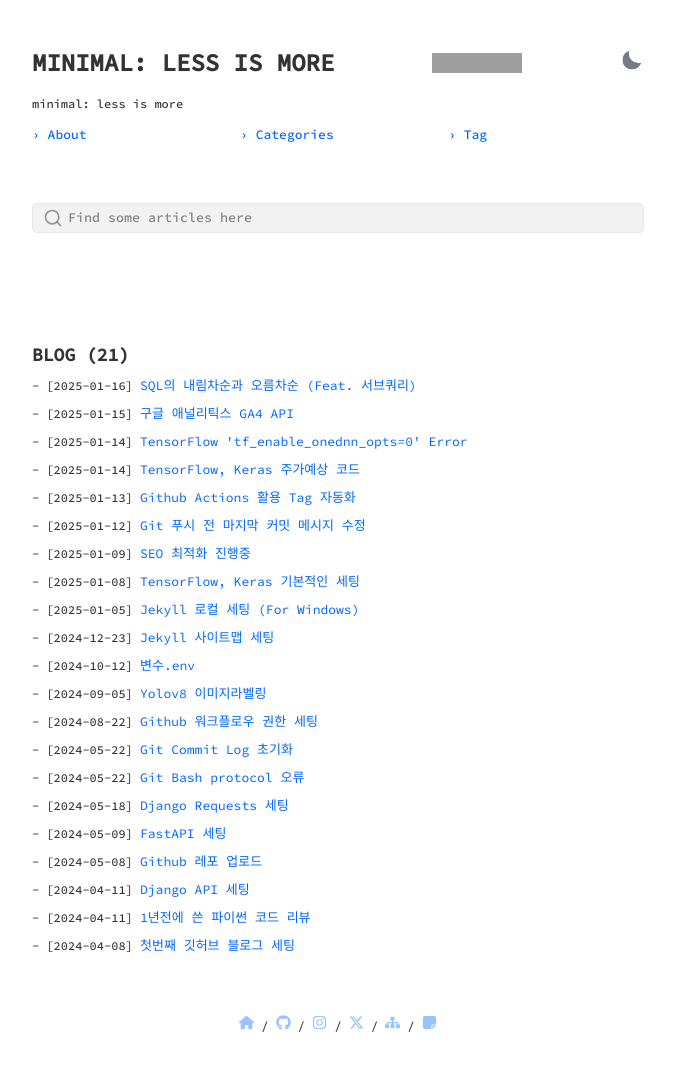
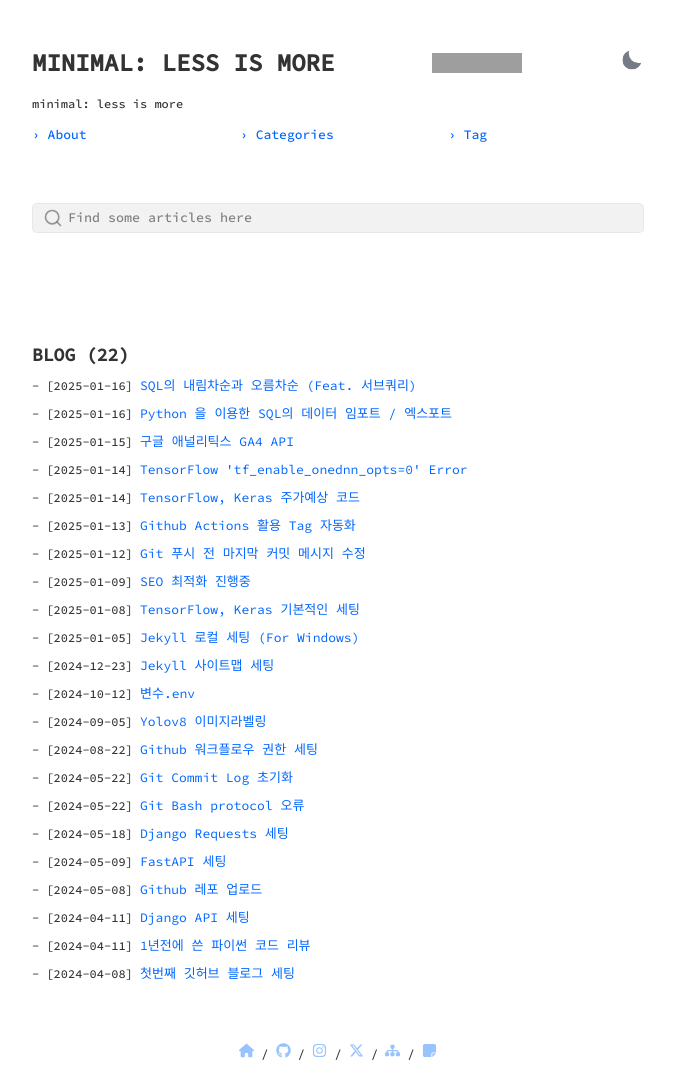
Before and after one commit to pozuhtuhv/pozuhtuhv.github.io, a Jekyll site: the page built from index.html, in a window 1280 px wide. Shown: the whole page, without its empty margins (302-977 px from the left). Built offline with Jekyll 4.4.1, drawn with Linux system fonts in a browser that asks for light colours; before the commit the page ends 1045 px from its top, so only the background shows below that; some of the changed lines change nothing that is shown; grey boxes are pictures that could not be loaded.

Commit message:
(edit) categories

````diff
--- /dev/null
+++ b/_posts/2025-01-16-python-sql-import-export.md
@@ -0,0 +1,64 @@
+---
+title: Python 을 이용한 SQL의 데이터 임포트 / 엑스포트
+description: MySQL import export code
+layout: post
+categories: Python
+published: true
+date_published: 2025-01-16
+date_modified: 2025-01-16
+tag: [python, sql, database]
+---
+---
+## Table of contents
+{: .no_toc .text-delta }
+
+1. TOC
+{:toc}
+---
+
+<!-- 글의 제목은 #
+    나머지 큰 제목은 ##
+    이후 나머지는 3개이상 -->
+
+# MySQL 데이터 입출력
+데이터 임포트 / 엑스포트 할때 사용했던 명령어
+<br>
+
+## 0. Import
+```python
+import pandas as pd
+from sqlalchemy import create_engine
+import pymysql
+
+# CSV 파일을 DataFrame으로 불러오기
+df = pd.read_csv('A.csv')
+
+# MySQL 엔진 생성
+engine = create_engine('mysql+pymysql://user:password@host(ip)/database')
+
+# DataFrame을 MySQL에 업로드
+df.to_sql('table_name', con=engine, if_exists='append', index=False)
+```
+<br>
+- `A.csv` 를 읽고 `mysql`의 `database` 에 `table_name` 이라는 이름으로 Import
+<br>
+
+## 0. Export
+```python
+import pandas as pd
+from sqlalchemy import create_engine
+import pymysql
+
+# MySQL 엔진 생성
+engine = create_engine('mysql+pymysql://user:password@host(ip)/database')
+
+# SQL 쿼리를 사용하여 데이터를 DataFrame으로 불러오기
+query = "SELECT * FROM {database}.{table_name}"
+df = pd.read_sql_query(query, con=engine)
+
+# DataFrame을 CSV 파일로 저장
+df.to_csv('B.csv', index=False, encoding='utf-8')
+```
+<br>
+- `query` 를 읽고 `B.csv`로 Export
+<br>
--- a/categories.html
+++ b/categories.html
@@ -11,7 +11,7 @@
       </button>
     </div>
     <h1>Categories</h1>
-    {% assign categories = "Python, TensorFlow, ETC, Git, Scrapbook" | split: ', ' %}
+    {% assign categories = "Python, SQL, TensorFlow, ETC, Git, Scrapbook" | split: ', ' %}
     {% for category in categories %}
         {% assign post_count = 0 %}
         {% for post in site.posts %}
````
